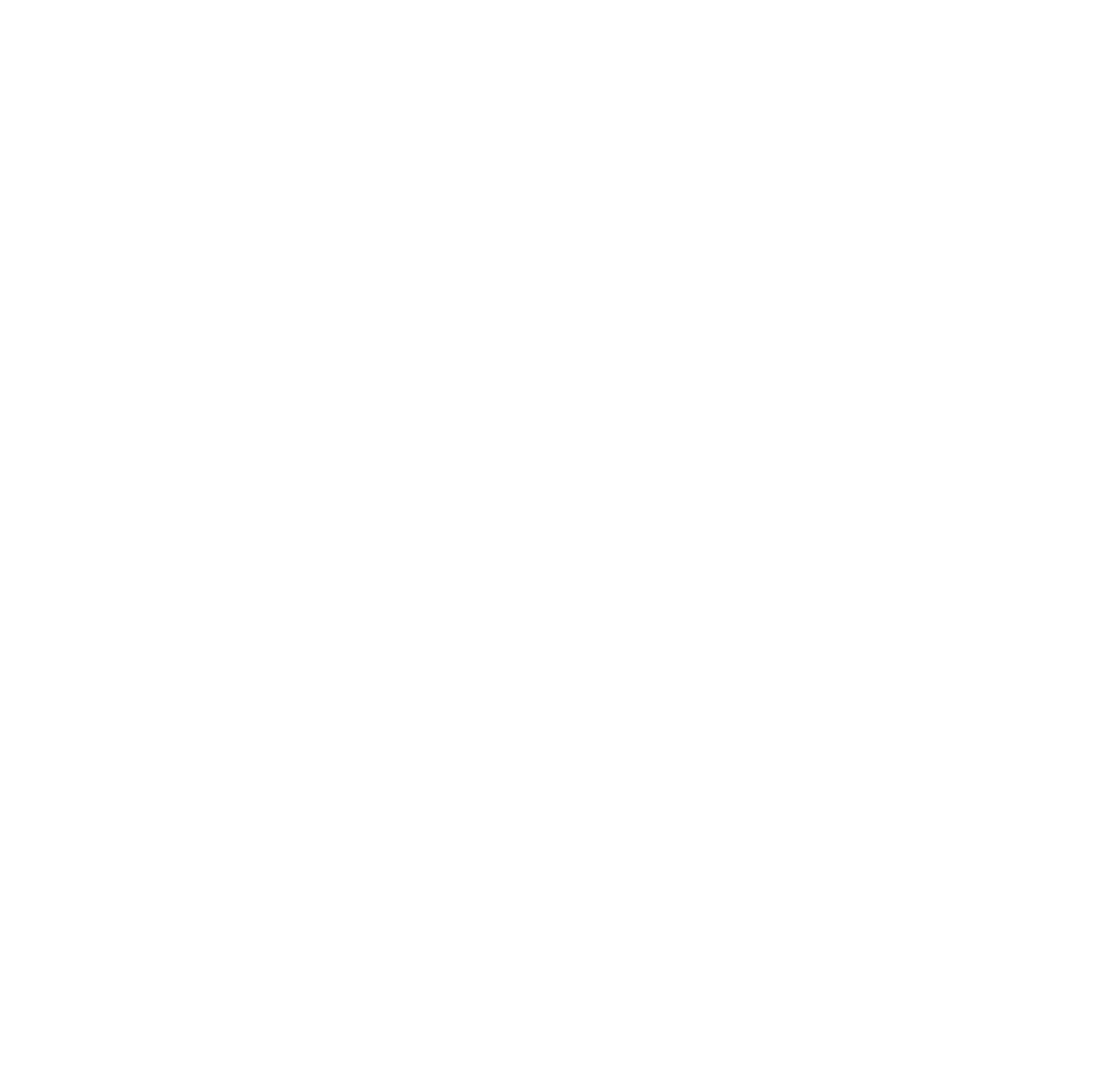
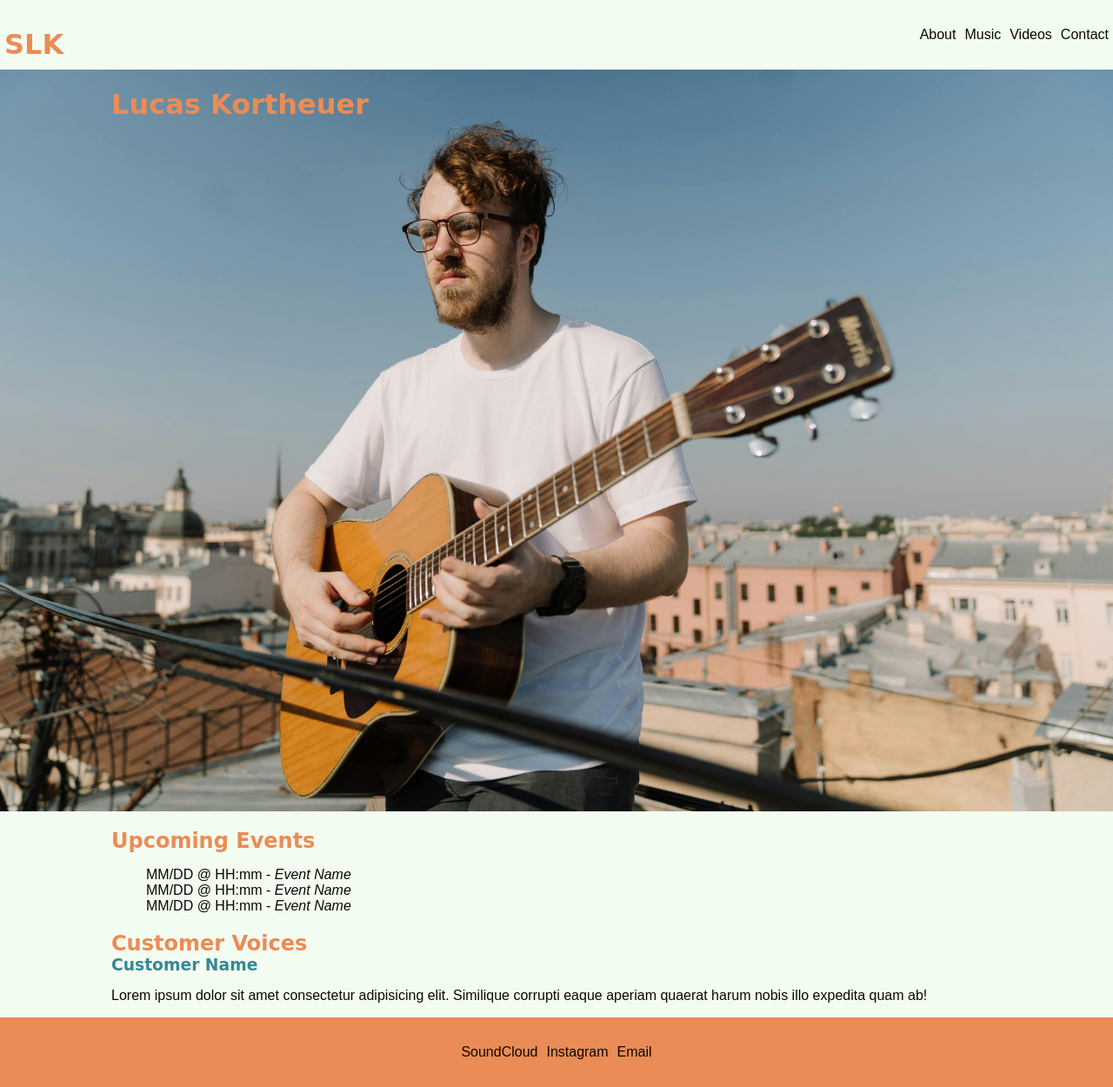
Before and after one commit to shadyslk/Artist-Site, a plain HTML site: page index.html in a window 1280 px wide. Shown: the whole page at 87% size. Before the commit the page ends 800 px from the top, so only its background shows below. Drawn offline with Linux system fonts and the light colour scheme; a web font is replaced by a local one.

Commit message:
update home page

```diff
--- a/index.html
+++ b/index.html
@@ -4,8 +4,55 @@
     <meta charset="UTF-8">
     <meta name="viewport" content="width=device-width, initial-scale=1.0">
     <title>Lucas Kortheuer</title>
+    <link rel="preconnect" href="https://fonts.googleapis.com">
+    <link rel="preconnect" href="https://fonts.gstatic.com" crossorigin>
+    <link href="https://fonts.googleapis.com/css2?family=Nanum+Brush+Script&family=Ubuntu+Sans:ital,wght@0,100..800;1,100..800&family=Wittgenstein:ital,wght@0,400..900;1,400..900&display=swap" rel="stylesheet">
+    <link rel="stylesheet" href="style.css">
 </head>
 <body>
 
+    <div class="header">
+        <a href="index.html"><h1>SLK</h1></a>
+        <div class="navbar">
+            <a href="">About</a>
+            <a href="">Music</a>
+            <a href="">Videos</a>
+            <a href="">Contact</a>
+        </div>
+    </div>
+
+    <div class="hero">
+        <div class="hero-text">
+            <h1>Lucas Kortheuer</h1>
+            <!-- <p>Lorem ipsum dolor sit amet consectetur adipisicing elit. Excepturi dolor officiis nemo fugit atque minima molestias? Sequi dolorum placeat eligendi veritatis expedita cumque! Reiciendis sit accusamus voluptates ducimus aliquid placeat.</p> -->
+        </div>
+
+        <img src="images/artist_pic.jpg" alt="artist photo">
+    </div>
+
+    <div class="content">
+        <div class="content-card">
+            <h2>Upcoming Events</h2>
+            <ul>
+                <li>MM/DD @ HH:mm - <i>Event Name</i></li>
+                <li>MM/DD @ HH:mm - <i>Event Name</i></li>
+                <li>MM/DD @ HH:mm - <i>Event Name</i></li>
+            </ul>
+        </div>
+
+        <div class="content-card flx">
+            <h2>Customer Voices</h2>
+            <div class="customer-card">
+                <h3>Customer Name</h3>
+                <p>Lorem ipsum dolor sit amet consectetur adipisicing elit. Similique corrupti eaque aperiam quaerat harum nobis illo expedita quam ab!</p>
+            </div>
+        </div>
+    </div>
+
+    <div class="footer">
+        <a href="">SoundCloud</a>
+        <a href="">Instagram</a>
+        <a href="">Email</a>
+    </div>
 </body>
 </html>
--- /dev/null
+++ b/style.css
@@ -0,0 +1,85 @@
+/* font-family: "Nanum Brush Script", cursive; */
+
+:root {
+    --primary-color: #EA8C55;
+    --secondary-color: #388697;
+    --neutral-1: #F3FCF0;
+    --neutral-2: #0A0903;
+}
+body {
+    display: grid;
+    grid-template-columns: 10vw 80vw 10vw;
+    grid-template-rows: 10vh auto auto 10vh;
+    font-family: sans-serif;
+    color: var(--neutral-2);
+    margin: 0;
+    background-color: var(--neutral-1);
+}
+h1, h2 {
+    color: var(--primary-color);
+    font-family: "Nanum Brush Script", cursive;
+    margin-bottom: 0px;
+}
+h3 {
+    font-family: "Nanum Brush Script", cursive;
+    color: var(--secondary-color);
+    margin: 0px;
+}
+.header {
+    grid-column: 1 / 4;
+    grid-row: 1 / 2;
+    display: flex;
+    justify-content: space-between;
+    align-items: center;
+}
+.navbar {
+    display: flex;
+    justify-content: space-between;
+}
+a {
+    text-decoration: none;
+    color: var(--neutral-2);
+    padding: 5px;
+}
+a:hover {
+    color: var(--secondary-color);
+}
+.hero {
+    grid-column: 0 / 3;
+    grid-row: 2 / 3;
+    display: grid;
+    grid-template-columns: auto auto;
+    grid-template-rows: auto auto;
+}
+.hero-text {
+    z-index: 2;
+    grid-column: 1/3;
+    grid-row: 1/3;
+    display: flex;
+    align-items: start;
+    flex-direction: column;
+    color: var(--neutral-1);
+    padding-left: 10vw;
+}
+.hero > img {
+    grid-column: 1/3;
+    grid-row: 1/3;
+    max-width: 100vw;
+    z-index: 1;
+}
+.content {
+    grid-column: 2 / 3;
+    grid-row: 3 / 4;
+
+}
+ul {
+    list-style: none;
+}
+.footer {
+    grid-column: 1 / 4;
+    grid-row: 4 / 5;
+    background-color: var(--primary-color);
+    display: flex;
+    justify-content: center;
+    align-items: center;
+}
```
Also changed, not shown: images/artist_pic.jpg (added).
